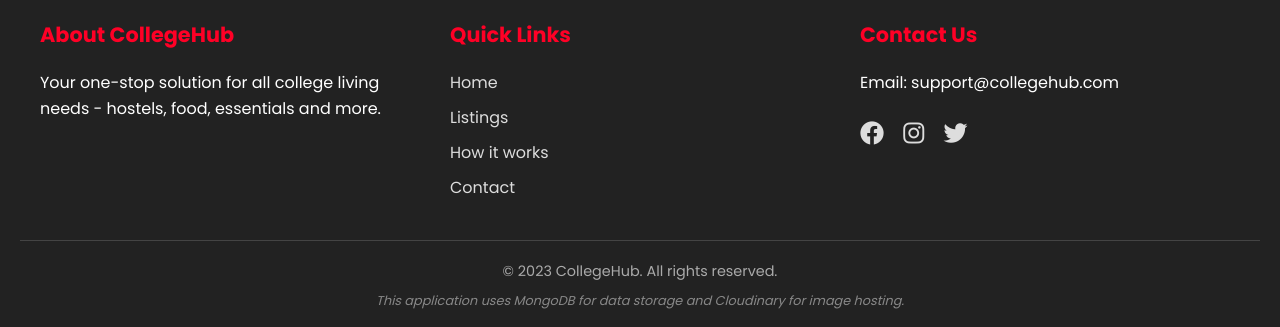
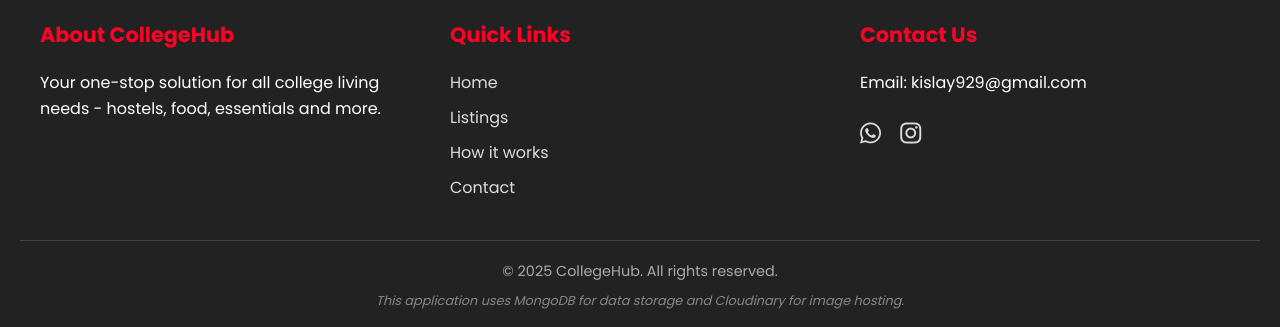
Before and after one commit to Kislay7/CollegeHub, a website: page index.html in a window 1280 px wide. Shown: the part 1672-1999 px from the top of the page. Drawn offline with nearby package versions, Linux system fonts and the light colour scheme; no server answers; a script that the page names is missing.

Commit message:
Update index.html

```diff
--- a/index.html
+++ b/index.html
@@ -207,16 +207,16 @@
             </div>
             <div class="footer-section">
                 <h3>Contact Us</h3>
-                <p>Email: support@collegehub.com</p>
+                <p>Email: kislay929@gmail.com</p>
                 <div class="social-icons">
-                    <a href="#"><i class="fab fa-facebook"></i></a>
-                    <a href="#"><i class="fab fa-instagram"></i></a>
-                    <a href="#"><i class="fab fa-twitter"></i></a>
+                    <a href="https://api.whatsapp.com/send?phone=917061706329&text=*Hello%20Kislay!!*"><i class="fab fa-whatsapp"></i></a>
+                    <a href="https://www.instagram.com/ki.slay_/"><i class="fab fa-instagram"></i></a>
+                    <!-- <a href="#"><i class="fab fa-twitter"></i></a> -->
                 </div>
             </div>
         </div>
         <div class="footer-bottom">
-            <p>&copy; 2023 CollegeHub. All rights reserved.</p>
+            <p>&copy; 2025 CollegeHub. All rights reserved.</p>
             <p class="server-notice">This application uses MongoDB for data storage and Cloudinary for image hosting.</p>
         </div>
     </footer>
```
